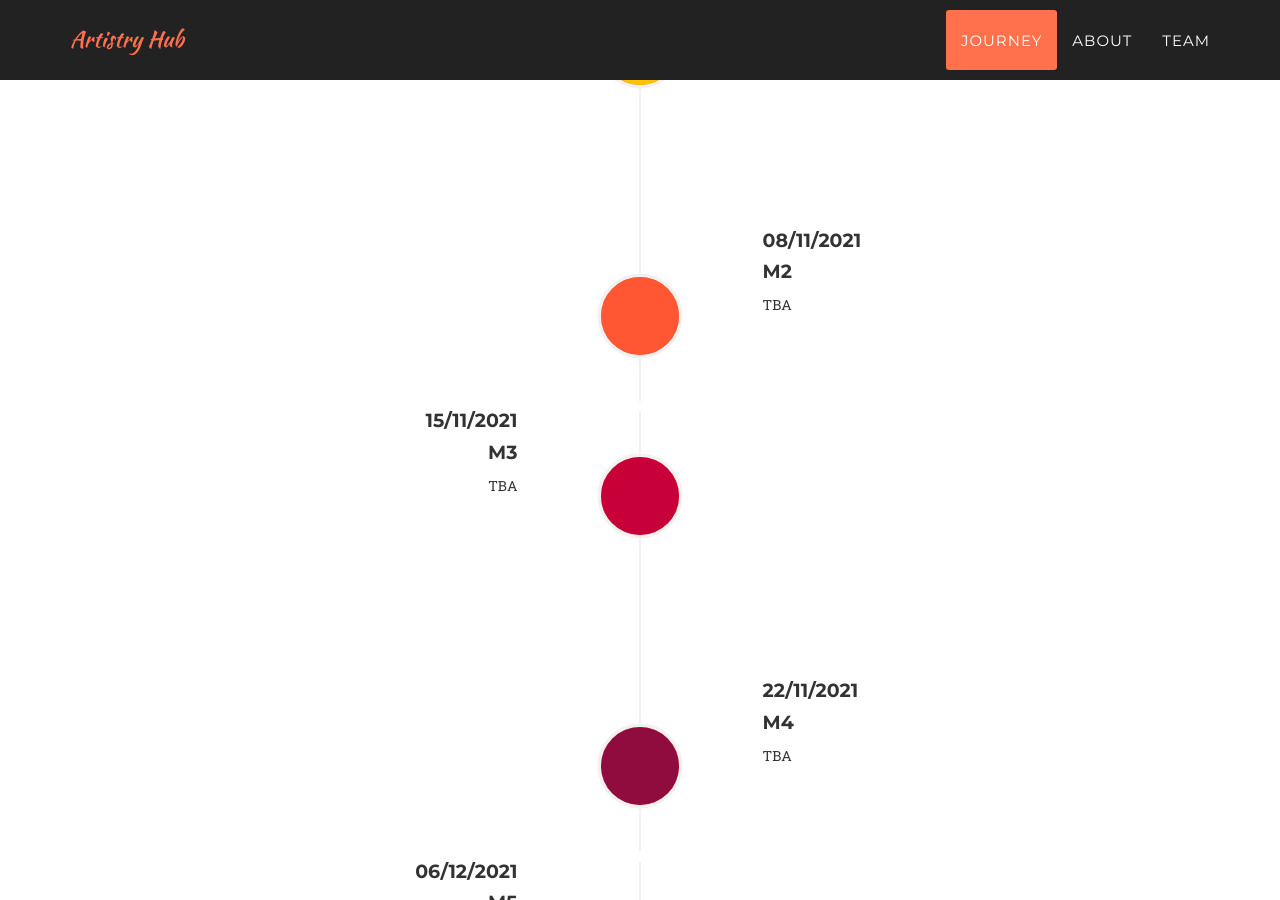
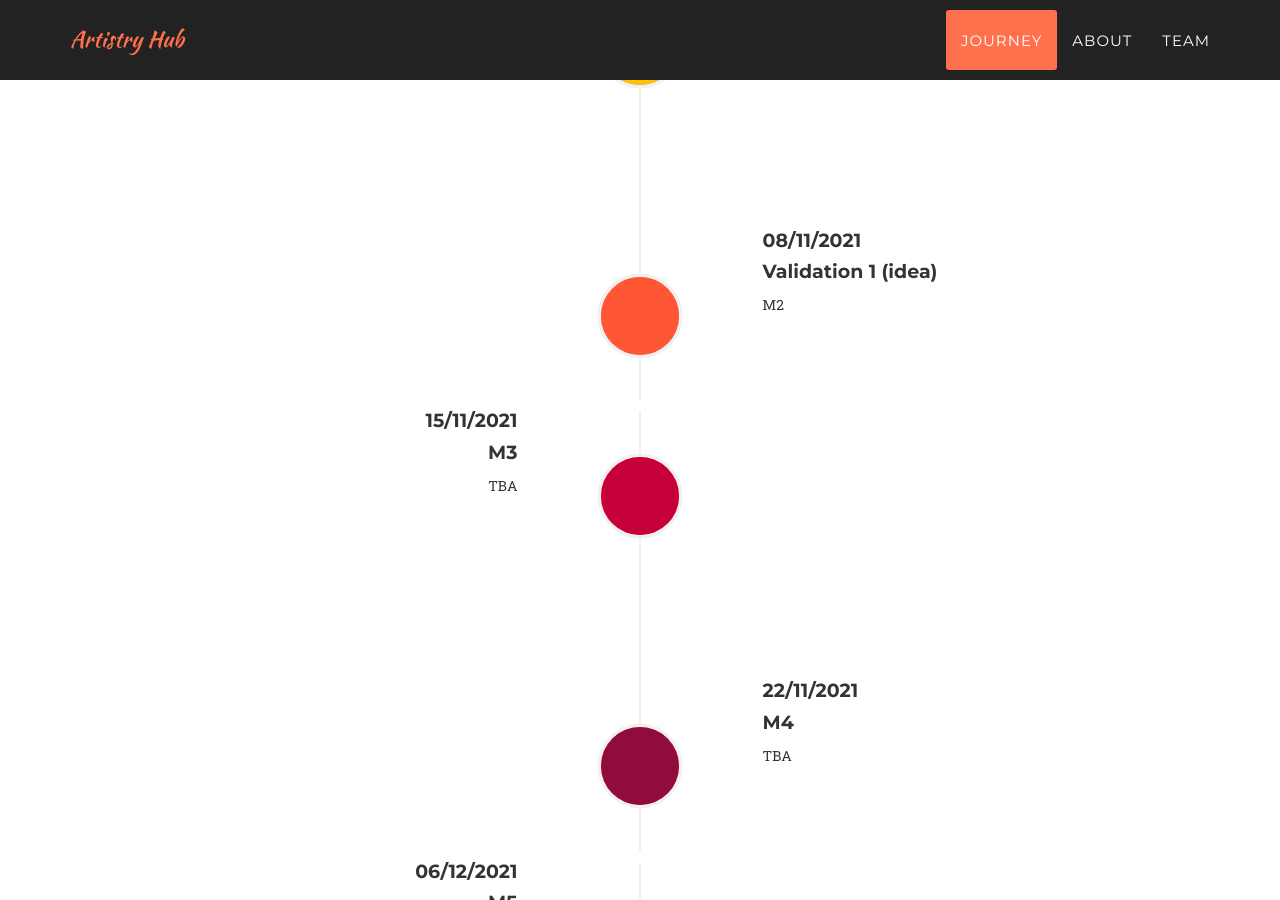
Before and after one commit to ArtistryHub/ArtistryHub, a Jekyll site: the page built from index.html, in a window 1280 px wide and 900 px high, scrolled down 1011 px. Built offline with Jekyll 4.4.1, drawn with Linux system fonts in a browser that asks for light colours; nearby versions of some CDN libraries; some web fonts are replaced.

Commit message:
update journey

```diff
--- a/_includes/about.html
+++ b/_includes/about.html
@@ -36,10 +36,10 @@
                             <div class="timeline-panel">
                                 <div class="timeline-heading">
                                     <h4>08/11/2021</h4>
-                                    <h4 class="subheading">M2</h4>
+                                    <h4 class="subheading">Validation 1 (idea)</h4>
                                 </div>
                                 <div class="timeline-body">
-                                    <p class="text-muted">TBA</p>
+                                    <p class="text-muted">M2</p>
                                 </div>
                             </div>
                         </li>
```
